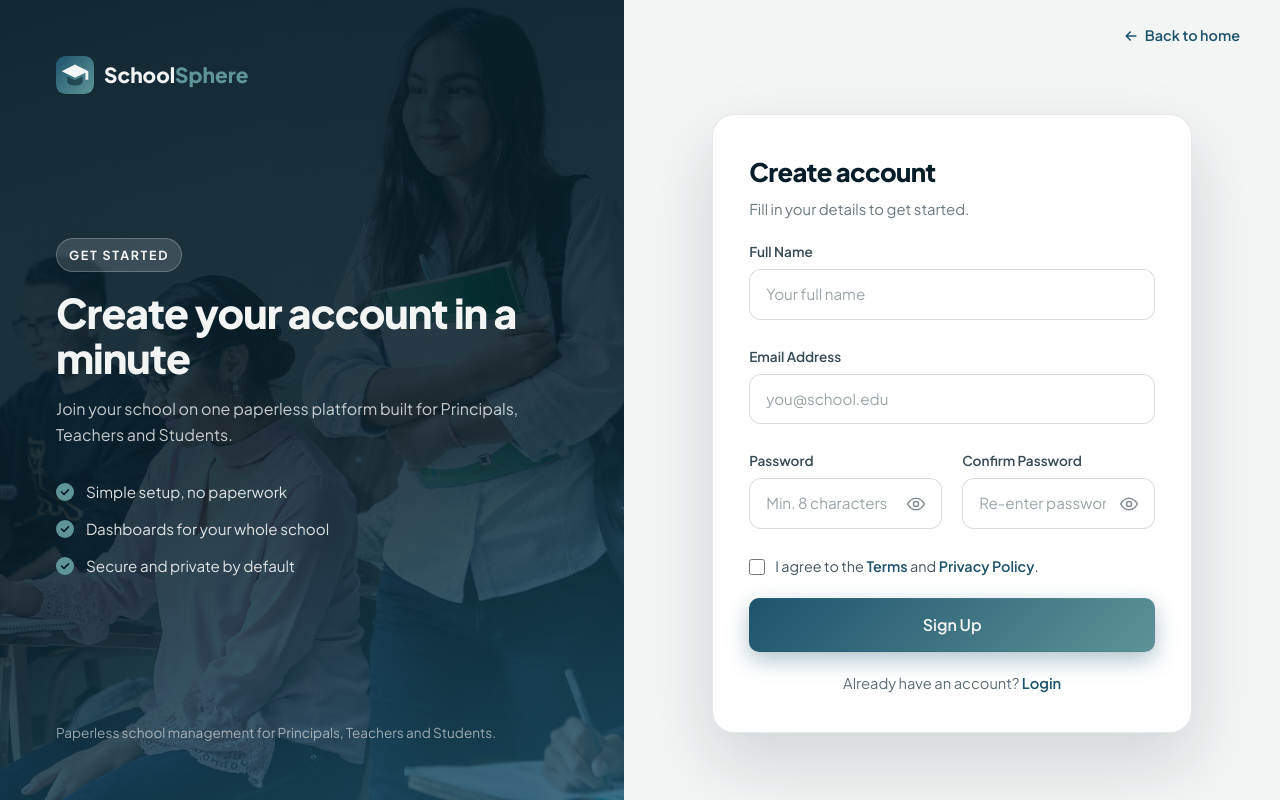
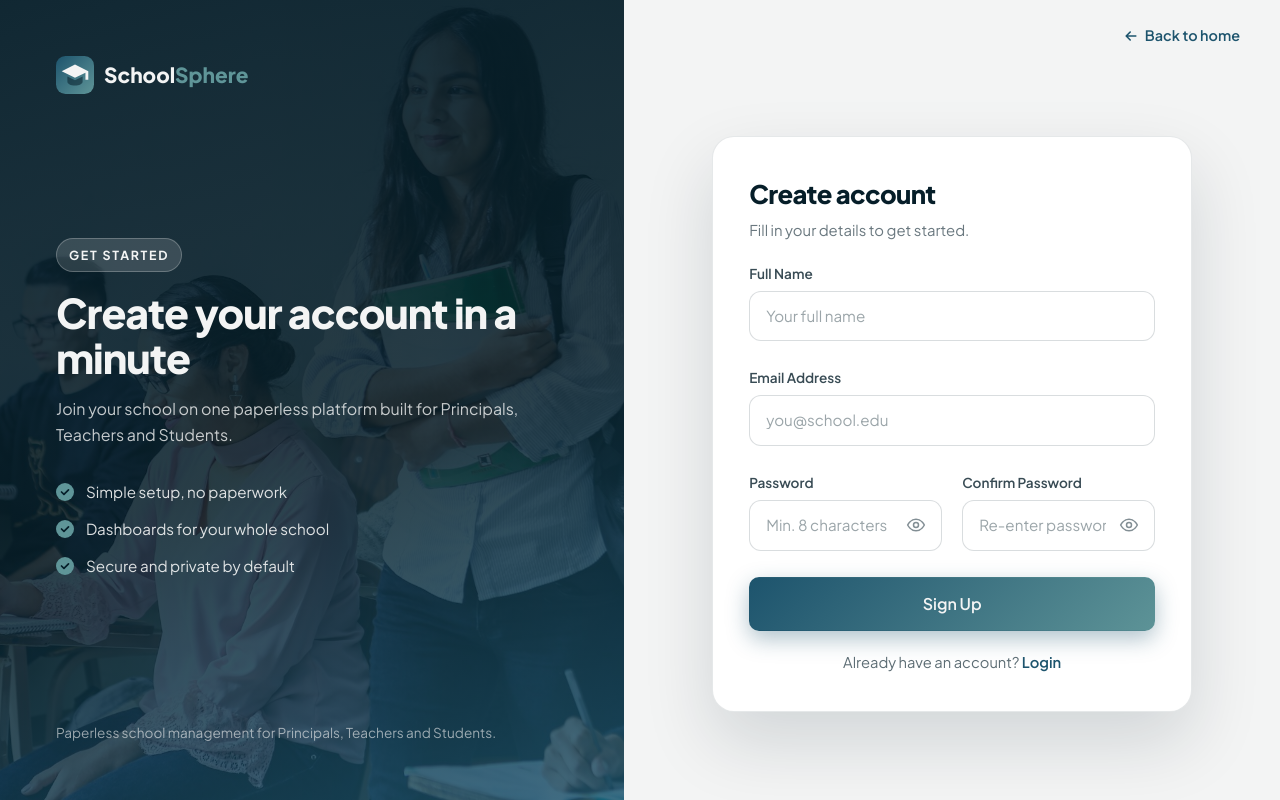
Before and after one commit to devdevcipator-arch/school-project, a Next.js app: page /signup in a window 1280 px wide. Built offline with nearby package versions, Linux system fonts and the light colour scheme.

Commit message:
Sign Up: remove terms checkbox
Co-Authored-By: Claude Opus 5.5 <noreply@anthropic.com>

```diff
--- a/components/auth/SignupForm.tsx
+++ b/components/auth/SignupForm.tsx
@@ -6,10 +6,10 @@ import { buttonClass } from "@/components/ui/Button";
 import { Icon, iconPaths } from "@/components/ui/Icon";
 import { Field, PasswordInput, Spinner, emailPattern, fieldAria, fieldClass } from "@/components/auth/fields";
 
-type Fields = { name: string; email: string; password: string; confirm: string; terms: boolean };
+type Fields = { name: string; email: string; password: string; confirm: string };
 type Errors = Partial<Record<keyof Fields, string>>;
 
-const empty: Fields = { name: "", email: "", password: "", confirm: "", terms: false };
+const empty: Fields = { name: "", email: "", password: "", confirm: "" };
 
 function validate(f: Fields): Errors {
   const e: Errors = {};
@@ -17,7 +17,6 @@ function validate(f: Fields): Errors {
   if (!emailPattern.test(f.email.trim())) e.email = "Please enter a valid email address.";
   if (f.password.length < 8) e.password = "Password must be at least 8 characters.";
   if (!f.confirm || f.confirm !== f.password) e.confirm = "Passwords do not match.";
-  if (!f.terms) e.terms = "Please accept the terms to continue.";
   return e;
 }
 
@@ -87,19 +86,6 @@ export default function SignupForm() {
         </Field>
       </div>
 
-      <div>
-        <label className="flex cursor-pointer items-start gap-2.5 text-[.9rem] text-ink/75">
-          <input id="terms" type="checkbox" checked={fields.terms} onChange={(e) => set("terms", e.target.checked)} className="mt-1 size-4 shrink-0 cursor-pointer accent-primary" {...fieldAria("terms", errors.terms)} />
-          <span>
-            I agree to the <Link href="#" className="font-semibold text-primary hover:text-accent">Terms</Link> and{" "}
-            <Link href="#" className="font-semibold text-primary hover:text-accent">Privacy Policy</Link>.
-          </span>
-        </label>
-        {errors.terms && (
-          <p id="terms-error" role="alert" className="pt-1.5 text-[.8rem] font-medium text-danger">{errors.terms}</p>
-        )}
-      </div>
-
       <button type="submit" disabled={status === "sending"} className={buttonClass("primary", "lg", "w-full cursor-pointer disabled:cursor-wait disabled:opacity-90")}>
         {status === "sending" ? (
           <>
```
